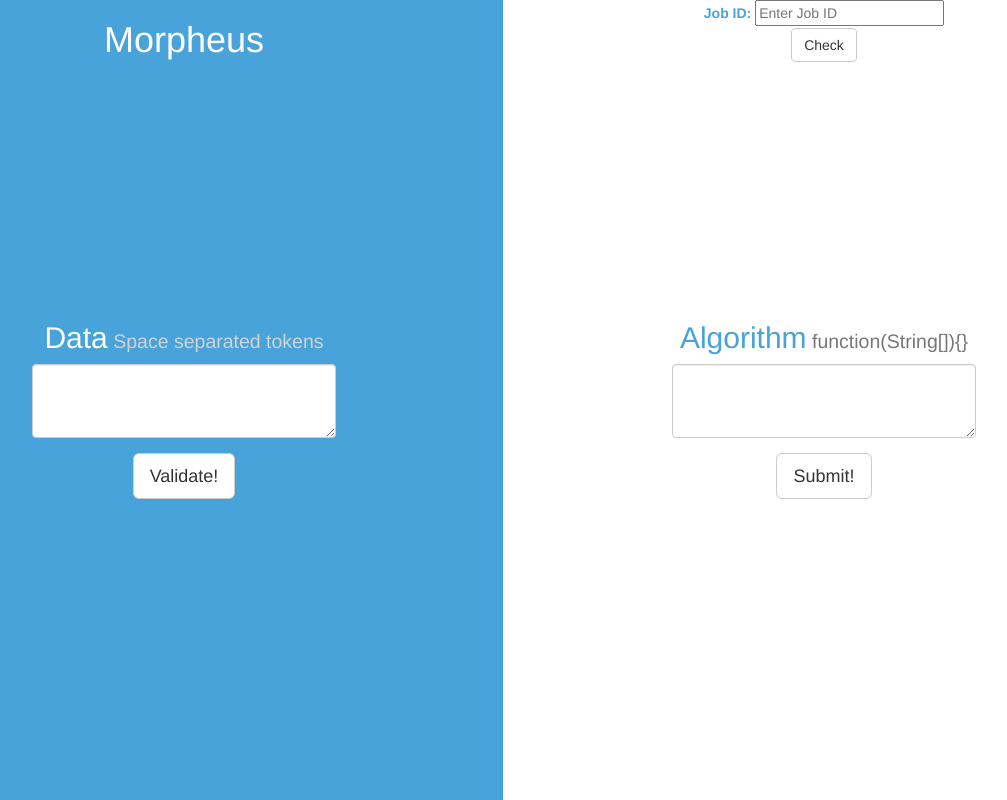
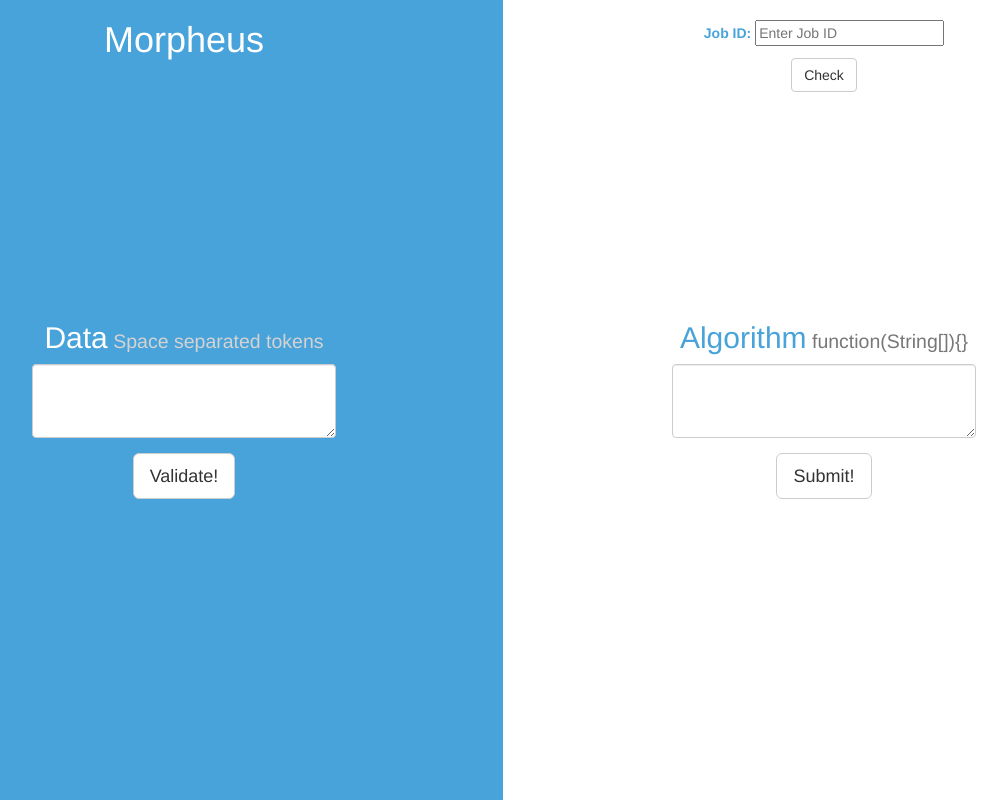
Before and after one commit to eddies5/morpheus-web, a Django app: page / in a window 1280 px wide. Shown: the whole page, without its empty margins (136-1143 px from the left). Run offline with Django 3.2, Linux system fonts and the light colour scheme; some libraries are stand-ins or nearby versions.

Commit message:
made check area aligned

```diff
--- a/morpheus/templates/morpheus/index.html
+++ b/morpheus/templates/morpheus/index.html
@@ -55,12 +55,12 @@
 
 						</div>
 						<div class="overlay"></div>
-						<div>
+						<div style="margin-top:20px;">
 						  <label >Job ID: </label>
 						  <input type="text" id="job_id" placeholder="Enter Job ID">
 						  <div id="jobResult"></div>
+							<button type="submit" id="jobCheck" class="btn btn-default" style="margin-top:10px;">Check</button>
 						</div>
-						<button type="submit" id="jobCheck" class="btn btn-default">Check</button>
 					</div>
 				</div><!-- /intro -->
 
```
